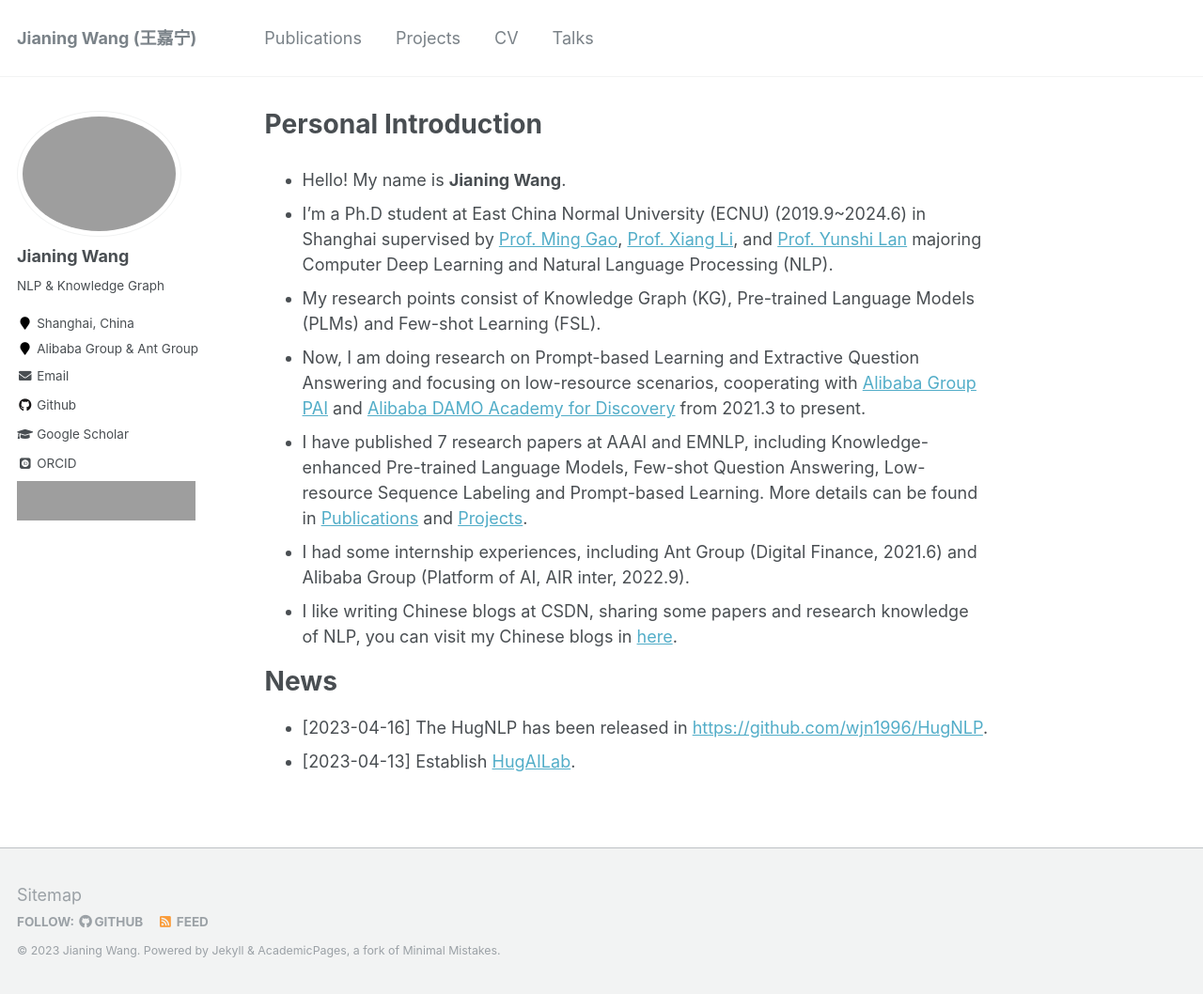
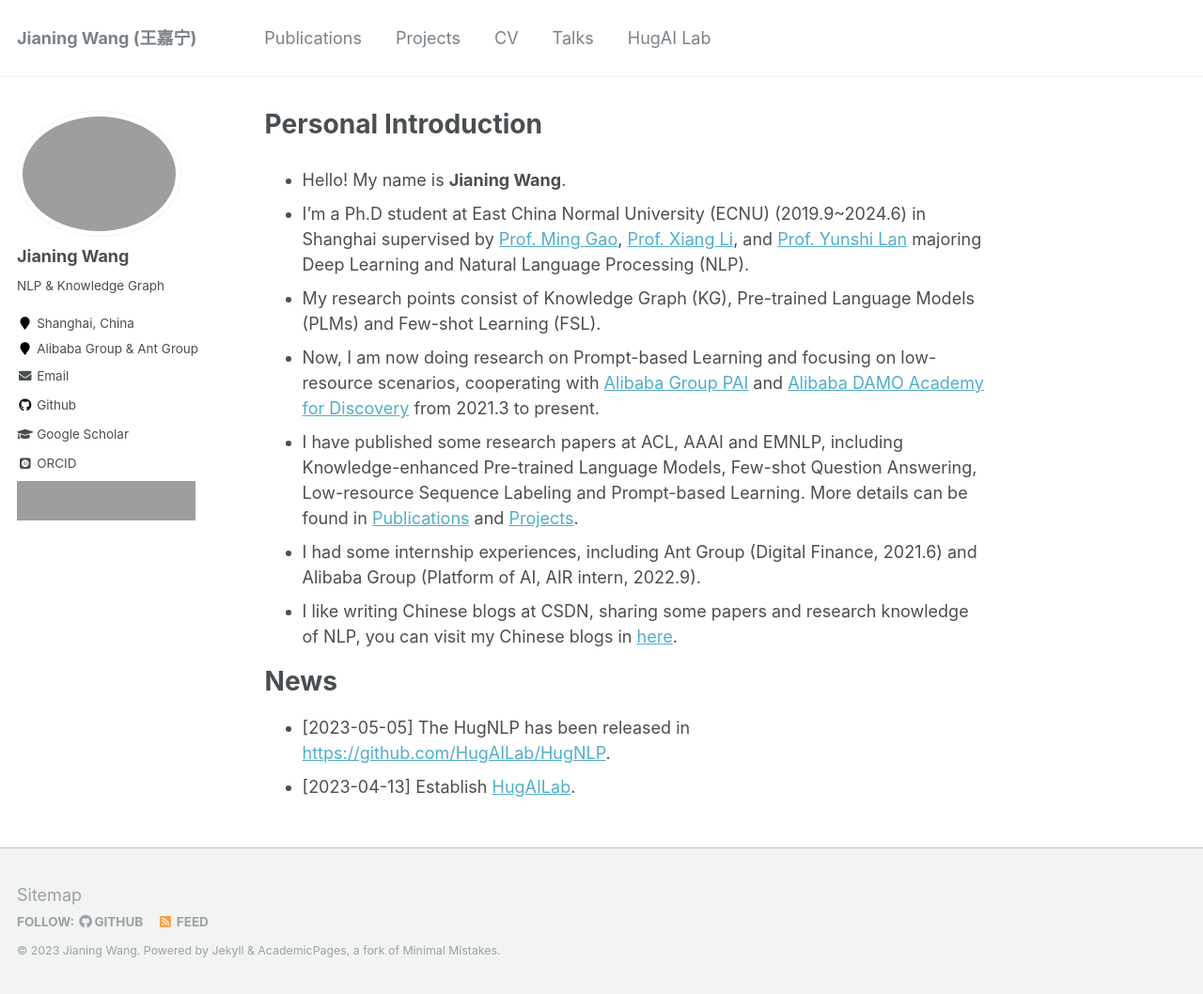
Before and after one commit to wjn1996/wjn1996.github.io, a Jekyll site: the page built from _pages/about.md, in a window 1280 px wide and 1058 px high. Shown: the whole window at 94% size. Built offline with Jekyll 4.4.1, drawn with Linux system fonts in a browser that asks for light colours; some web fonts are replaced; grey boxes are pictures that could not be loaded.

Commit message:
add hugailab

```diff
--- a/_data/navigation.yml
+++ b/_data/navigation.yml
@@ -15,8 +15,8 @@ main:
   - title: "CV"
     url: /cv/
 
-  # - title: "Guide"
-  #   url: /markdown/
-
   - title: "Talks"
     url: /talks/
+
+  - title: "HugAI Lab"
+    url: /HugAILab/
--- a/_pages/about.md
+++ b/_pages/about.md
@@ -9,16 +9,16 @@ redirect_from:
 ---
 
 - Hello! My name is **Jianing Wang**.
-- I'm a Ph.D student at East China Normal University (ECNU) (2019.9~2024.6) in Shanghai supervised by [Prof. Ming Gao](http://dase.ecnu.edu.cn/mgao/), [Prof. Xiang Li](https://lixiang3776.github.io/), and [Prof. Yunshi Lan](https://scholar.google.com/citations?hl=en&user=Q0F92XIAAAAJ) majoring Computer Deep Learning and Natural Language Processing (NLP).
+- I'm a Ph.D student at East China Normal University (ECNU) (2019.9~2024.6) in Shanghai supervised by [Prof. Ming Gao](http://dase.ecnu.edu.cn/mgao/), [Prof. Xiang Li](https://lixiang3776.github.io/), and [Prof. Yunshi Lan](https://scholar.google.com/citations?hl=en&user=Q0F92XIAAAAJ) majoring Deep Learning and Natural Language Processing (NLP).
 <!-- - I'm the founder of [HugAILab](https://github.com/HugAILab), which is the open organization for AI researching and application. -->
 - My research points consist of Knowledge Graph (KG), Pre-trained Language Models (PLMs) and Few-shot Learning (FSL).
-- Now, I am doing research on Prompt-based Learning and Extractive Question Answering and focusing on low-resource scenarios, cooperating with [Alibaba Group PAI](https://www.aliyun.com/) and [Alibaba DAMO Academy for Discovery](https://damo.alibaba.com/) from 2021.3 to present.
-- I have published 7 research papers at AAAI and EMNLP, including Knowledge-enhanced Pre-trained Language Models, Few-shot Question Answering, Low-resource Sequence Labeling and Prompt-based Learning. More details can be found in [Publications](https://wjn1996.github.io/publications/) and [Projects](https://wjn1996.github.io/projects/).
-- I had some internship experiences, including Ant Group (Digital Finance, 2021.6) and Alibaba Group (Platform of AI, AIR inter, 2022.9).
+- Now, I am now doing research on Prompt-based Learning and focusing on low-resource scenarios, cooperating with [Alibaba Group PAI](https://www.aliyun.com/) and [Alibaba DAMO Academy for Discovery](https://damo.alibaba.com/) from 2021.3 to present.
+- I have published some research papers at ACL, AAAI and EMNLP, including Knowledge-enhanced Pre-trained Language Models, Few-shot Question Answering, Low-resource Sequence Labeling and Prompt-based Learning. More details can be found in [Publications](https://wjn1996.github.io/publications/) and [Projects](https://wjn1996.github.io/projects/).
+- I had some internship experiences, including Ant Group (Digital Finance, 2021.6) and Alibaba Group (Platform of AI, AIR intern, 2022.9).
 - I like writing Chinese blogs at CSDN, sharing some papers and research knowledge of NLP, you can visit my Chinese blogs in [here](https://wjn1996.blog.csdn.net/).
 
 News
 ======
 
-* [2023-04-16] The HugNLP has been released in [https://github.com/wjn1996/HugNLP](https://github.com/wjn1996/HugNLP).
+* [2023-05-05] The HugNLP has been released in [https://github.com/HugAILab/HugNLP](https://github.com/HugAILab/HugNLP).
 * [2023-04-13] Establish [HugAILab](https://github.com/HugAILab).
```
Also changed, not shown: _pages/hugailab.md (added, +29 -0 lines), _pages/projects.md (+3 -2 lines), images/nchen.png (added), images/qssun.png (added), images/tlzhang.png (added), 2 other files.
